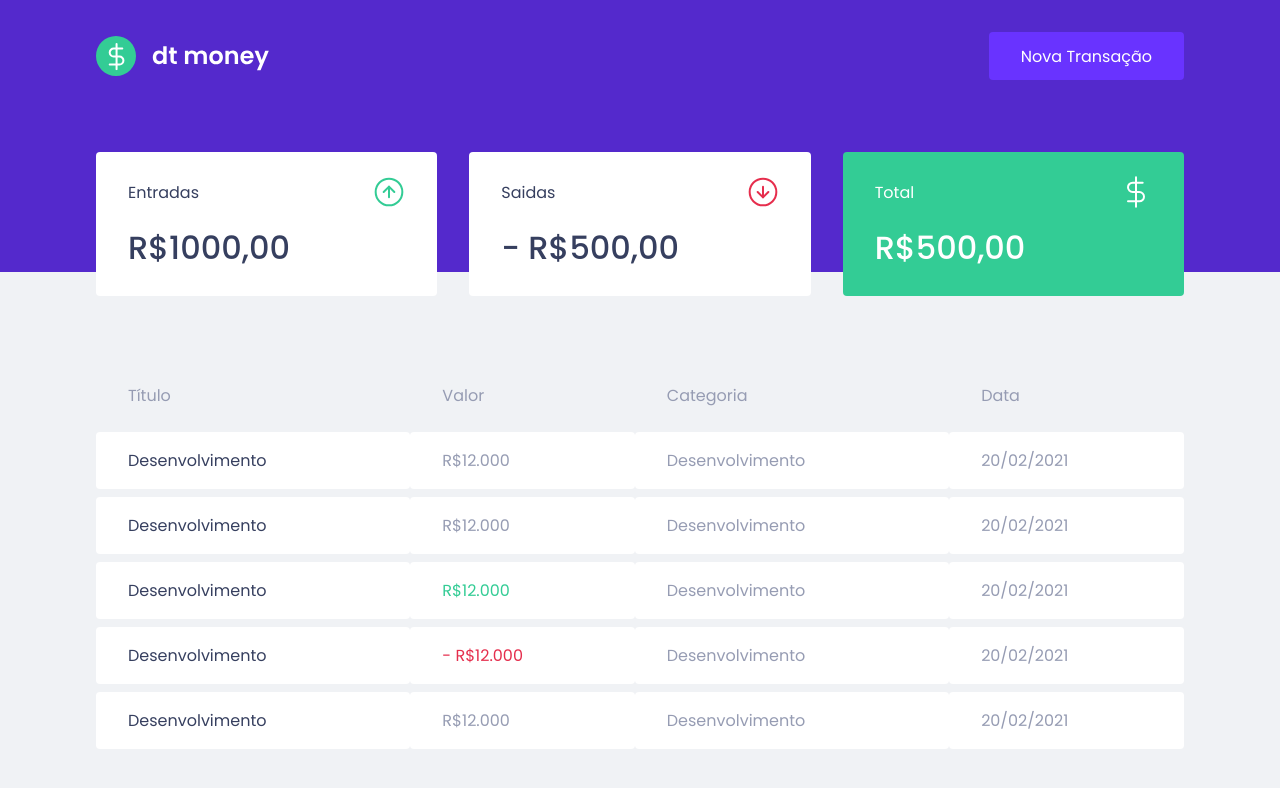
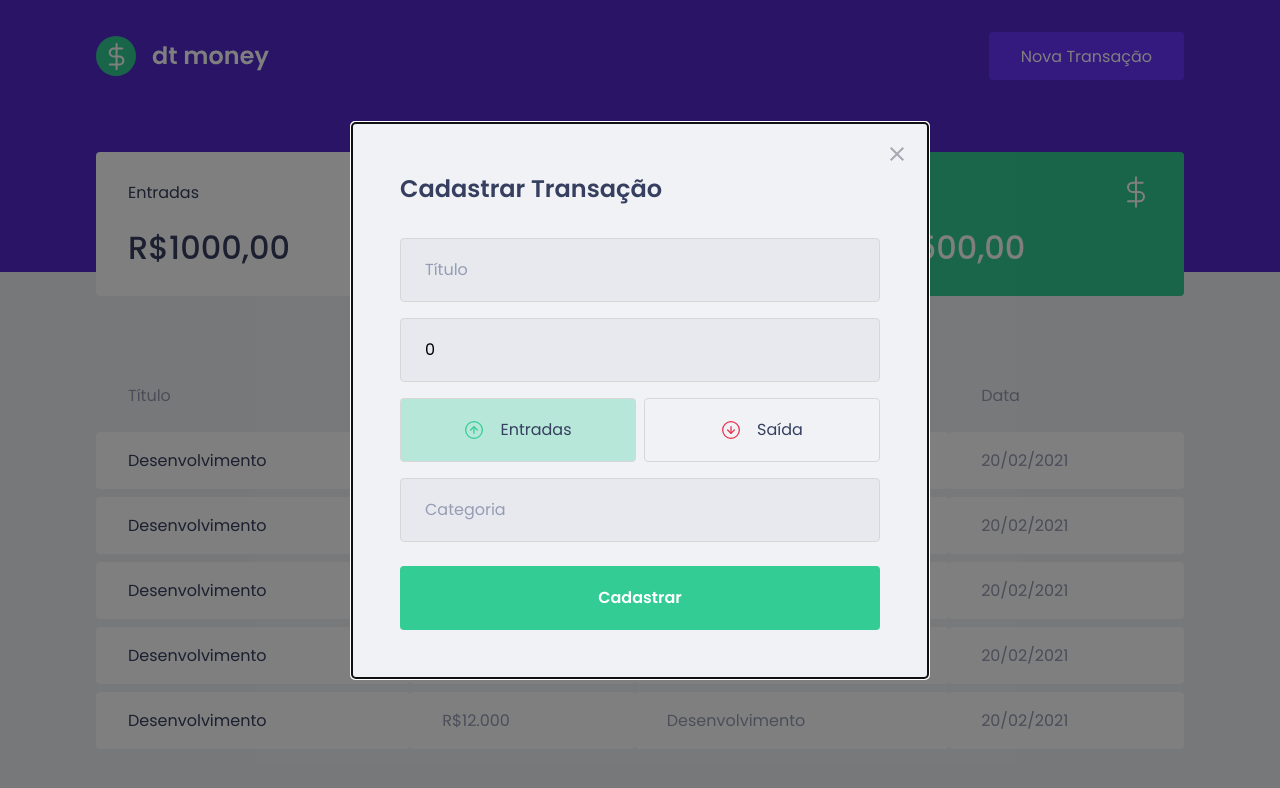
Before and after one commit to KaikOliveira/DtMoney, a React (Create React App) app: page / in a window 1280 px wide. Shown: the top 788 px of the page. Built offline with nearby package versions, Linux system fonts and the light colour scheme; what miragejs would draw is missing.

Commit message:
add modal

```diff
--- a/package.json
+++ b/package.json
@@ -5,8 +5,10 @@
   "dependencies": {
     "axios": "^0.21.1",
     "miragejs": "^0.1.41",
+    "polished": "^4.1.3",
     "react": "^17.0.2",
     "react-dom": "^17.0.2",
+    "react-modal": "^3.14.2",
     "react-scripts": "4.0.3",
     "styled-components": "^5.3.0",
     "web-vitals": "^1.0.1"
@@ -19,6 +21,7 @@
     "@types/node": "^12.0.0",
     "@types/react": "^17.0.0",
     "@types/react-dom": "^17.0.0",
+    "@types/react-modal": "^3.12.0",
     "@types/styled-components": "^5.1.9",
     "typescript": "^4.1.2"
   },
--- a/src/App.tsx
+++ b/src/App.tsx
@@ -1,5 +1,6 @@
 import { Dashboard } from "./components/Dashboard";
 import { Header } from "./components/Header";
+import { NewTransactionModal } from "./components/NewTransactionModal";
 import { GlobalStyle } from "./styles/global";
 
 export function App() {
@@ -7,6 +8,11 @@ export function App() {
     <>
       <Header />
       <Dashboard />
+      <NewTransactionModal
+        isOpen={true}
+        onRequestClose={() => {console.log('safa');
+        }}
+      />
       <GlobalStyle />
     </>
   );
--- /dev/null
+++ b/src/components/NewTransactionModal/index.tsx
@@ -0,0 +1,109 @@
+import { FormEvent, useState } from "react";
+
+import Modal from "react-modal";
+import { NewTransactionModalProps } from "../../types/types";
+
+import closeIcon from "../../assets/close.svg";
+import incomeIcon from "../../assets/income.svg";
+import outcomeIcon from "../../assets/outcome.svg";
+import { useTransactions } from "../../hooks/useTransactions";
+
+import { FormContainer, TransactionTypeContainer, RadioBox } from "./styles";
+
+export function NewTransactionModal({
+  isOpen,
+  onRequestClose,
+}: NewTransactionModalProps) {
+  const { createTransaction } = useTransactions();
+
+  const [title, setTitle] = useState("");
+  const [amount, setAmount] = useState(0);
+  const [category, setCategory] = useState("");
+  const [type, setType] = useState("deposit");
+
+  async function handleCreateNewTransaction(event: FormEvent) {
+    event.preventDefault();
+
+    await createTransaction({
+      title,
+      amount,
+      category,
+      type,
+    });
+
+    setTitle("");
+    setAmount(0);
+    setCategory("");
+    setType("deposit");
+
+    onRequestClose();
+  }
+
+  return (
+    <Modal
+      isOpen={isOpen}
+      onRequestClose={onRequestClose}
+      overlayClassName="react-modal-overlay"
+      className="react-modal-content"
+    >
+      <button
+        type="button"
+        onClick={onRequestClose}
+        className="react-modal-close"
+      >
+        <img src={closeIcon} alt="Fechar modal" />
+      </button>
+
+      <FormContainer onSubmit={handleCreateNewTransaction}>
+        <h2>Cadastrar Transação</h2>
+
+        <input
+          placeholder="Título"
+          value={title}
+          onChange={(event) => setTitle(event.target.value)}
+        />
+
+        <input
+          type="number"
+          placeholder="Valor"
+          value={amount}
+          onChange={(event) => setAmount(Number(event.target.value))}
+        />
+
+        <TransactionTypeContainer>
+          <RadioBox
+            type="button"
+            isActive={type === "deposit"}
+            onClick={() => {
+              setType("deposit");
+            }}
+            activeColor="green"
+          >
+            <img src={incomeIcon} alt="Entradas" />
+            <span>Entradas</span>
+          </RadioBox>
+
+          <RadioBox
+            type="button"
+            onClick={() => {
+              setType("withdraw");
+            }}
+            isActive={type === "withdraw"}
+            activeColor="red"
+          >
+            <img src={outcomeIcon} alt="Saída" />
+            <span>Saída</span>
+          </RadioBox>
+        </TransactionTypeContainer>
+
+        <input
+          placeholder="Categoria"
+          value={category}
+          onChange={(event) => setCategory(event.target.value)}
+        />
+
+        <button type="submit">Cadastrar</button>
+      </FormContainer>
+    </Modal>
+  );
+}
--- /dev/null
+++ b/src/components/NewTransactionModal/styles.ts
@@ -0,0 +1,98 @@
+import styled from 'styled-components';
+import { darken, transparentize } from 'polished';
+
+export const FormContainer = styled.form`
+  h2 {
+    color: var(--text-title);
+    font-size: 1.5rem;
+    margin-bottom: 2rem;
+  }
+
+  input {
+    width: 100%;
+    padding: 0 1.5rem;
+    height: 4rem;
+    border-radius: 0.25rem;
+
+    background: #e7e9ee;
+    border: 1px solid #d7d7d7;
+
+    font-weight: 400;
+    font-size: 1rem;
+
+    &::placeholder {
+      color: var(--text-body);
+    }
+
+    & + input {
+      margin-top: 1rem;
+    }
+  }
+
+  button[type='submit'] {
+    width: 100%;
+    padding: 0 1.5rem;
+    height: 4rem;
+    background: var(--green);
+    color: #fff;
+    border-radius: 0.25rem;
+    border: 0;
+    font-size: 1rem;
+    margin-top: 1.5rem;
+    transition: filter 0.2s;
+    font-weight: 600;
+
+    &:hover {
+      filter: brightness(0.9);
+    }
+  }
+`
+
+export const TransactionTypeContainer = styled.div`
+  margin: 1rem 0;
+  display: grid;
+  grid-template-columns: repeat(2, 1fr);
+  gap: 0.5rem;
+
+`
+
+interface RadioBoxProps {
+  isActive: boolean;
+  activeColor: 'green' | 'red';
+}
+
+const colors = {
+  green: '#33cc95',
+  red: '#e52e4d'
+}
+
+export const RadioBox = styled.button<RadioBoxProps>`
+  height: 4rem;
+  border: 1px solid #d7d7d7;
+  border-radius: 0.25rem;
+
+  background: ${(props) => props.isActive
+    ? transparentize(0.7,colors[props.activeColor])
+    : 'transparent'};
+
+  display: flex;
+  align-items: center;
+  justify-content: center;
+  transition: border-color 0.2s;
+
+  &:hover {
+    border-color: ${darken(0.1, '#d7d7d7')}
+  }
+
+  img {
+    width: 20px;
+    height: 20px;
+  }
+
+  span {
+    display: inline-block;
+    margin-left: 1rem;
+    font-size: 1rem;
+    color: var(--text-title);
+  }
+`;
```
Also changed, not shown: 1 other file (tests, documents, lock files or other folders).
